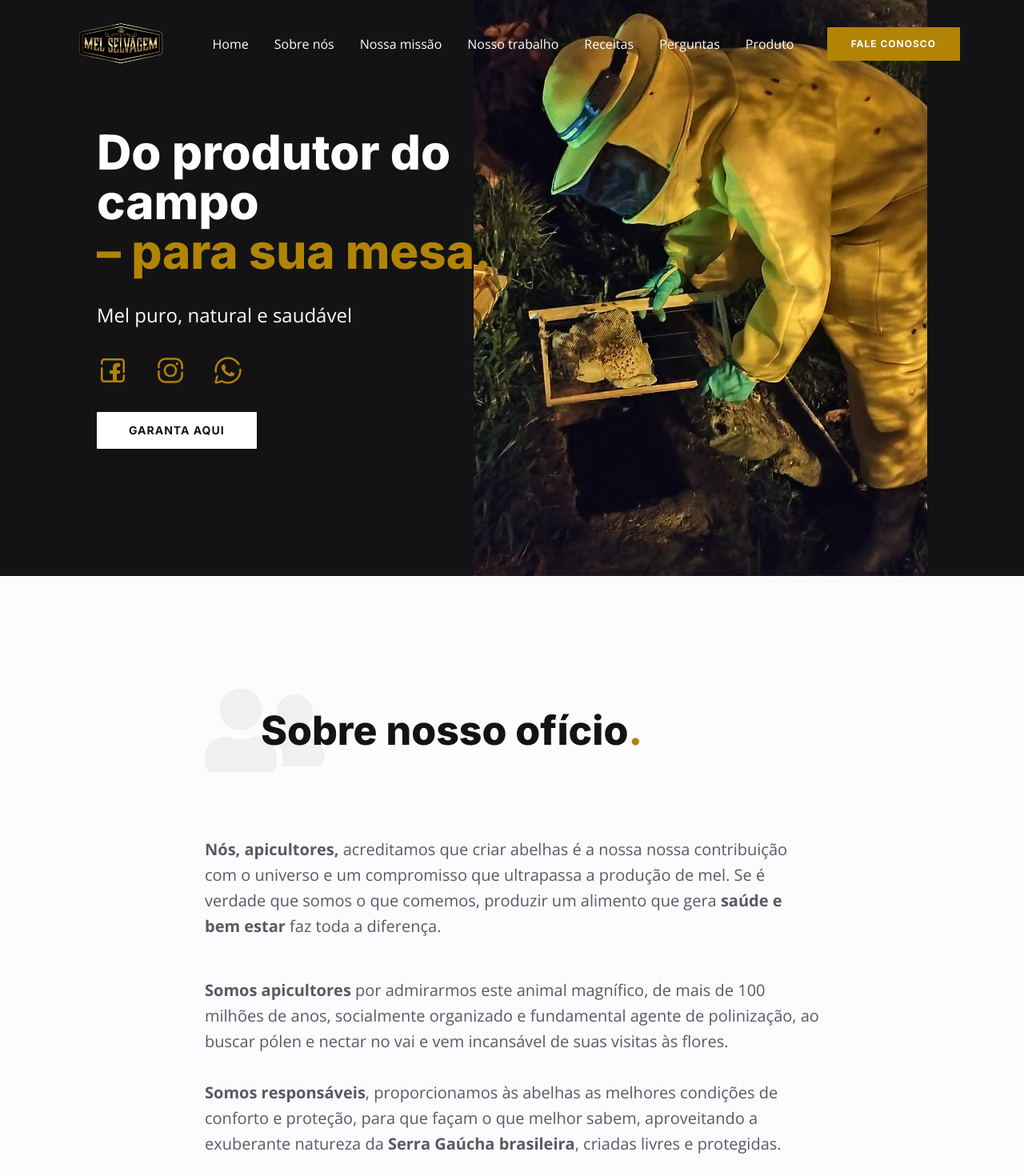
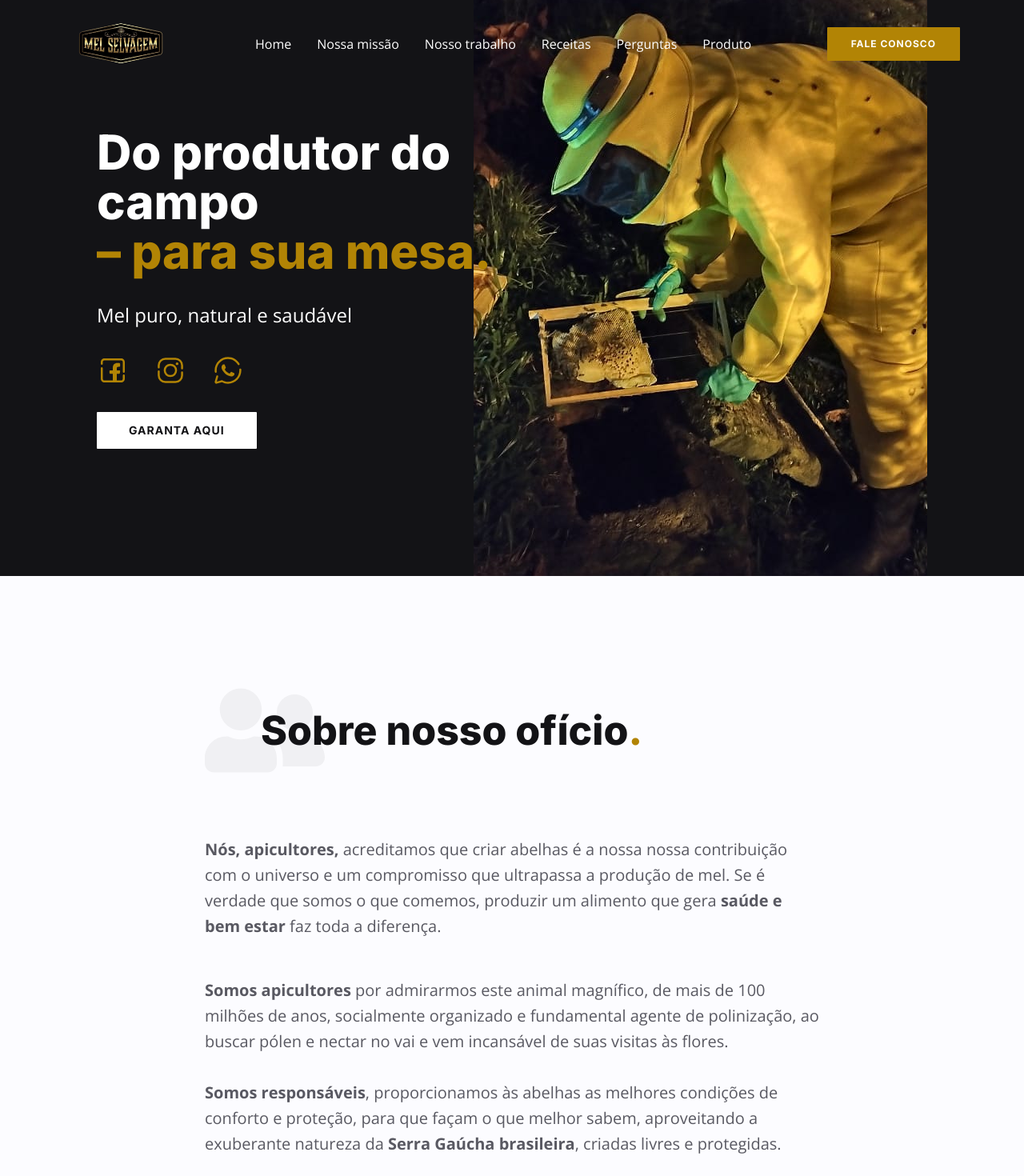
Before and after one commit to k-nylander/Mel_Selvagem-free, a React (Create React App) app: page / in a window 1280 px wide. Shown: the top 1470 px of the page at 80% size. Built offline with nearby package versions, Linux system fonts and the light colour scheme; the HTML template or start-up script is replaced by a standard one.

Commit message:
Task #29 - Feat: NavBar(desktop) funcional + ajustes e leve mudança na estrutura da página

```diff
--- a/src/components/About.js
+++ b/src/components/About.js
@@ -11,7 +11,7 @@ const About = () => {
   const { title, subtitle1, subtitle2, subtitle3, subtitle21, icon, link, btnText } = about;
 
   return (
-    <section className='py-[80px] md:py-[110px] lg:pt-[140px] lg:pb-[180px]'>
+    <section className='pt-[80px] md:pt-[110px] lg:pt-[140px]' id='about'>
       <div className='container mx-auto px-[20px] lg:px-[135px]'>
         {/* section title */}
         <div
--- a/src/components/Banner.js
+++ b/src/components/Banner.js
@@ -10,7 +10,7 @@ const Banner = () => {
   var icon_apear = 700;
 
   return (
-    <section className='bg-neutral-500 h-[720px]'> {/*Diminuição da alturado baner para poder puxar o conteúdo mais pra cima e ma*/}
+    <section className='bg-neutral-500 h-[720px]' id='banner'> {/*Diminuição da alturado baner para poder puxar o conteúdo mais pra cima e ma*/}
       <div className='container mx-auto h-full'>
         <div className='flex items-center h-full relative -space-x-48 lg:-space-x-24'>
           {/* text */}
--- a/src/components/Community.js
+++ b/src/components/Community.js
@@ -10,7 +10,7 @@ const Community = () => {
   // destructure community data
   const { icon, title, testimonials } = community;
   return (
-    <section className='section relative'>
+    <section className='section relative' id='community'>
       <div className='container mx-auto'>
         <div className='flex'>
           {/* section title */}
--- a/src/components/Faq.js
+++ b/src/components/Faq.js
@@ -10,7 +10,7 @@ const Faq = () => {
   // destrucuture faq data
   const { icon, title, accordions } = faq;
   return (
-    <section className='section pt-[480px] lb:pt-[280px] mb-[80px] lg:mb-0'>
+    <section className='section pt-[140px] lb:pt-[280px] mb-[80px] lg:mb-0' id='faq'>
       <div className='max-w-[768px] mx-auto lg:bg-faq bg-no-repeat bg-custom bg-center lg:h-[1160px] lg:pt-6'>
         {/* section title */}
         <div className='section-title-group justify-start lg:justify-center -space-x-4 lg:max-w-[540px] mx-auto px-4 lg:px-0'
--- a/src/components/Join.js
+++ b/src/components/Join.js
@@ -6,7 +6,7 @@ const Join = () => {
   const { image, title, subtitle, btnText, pix, link } = join;
 
   return (
-    <section className='bg-neutral-500 min-h-[537px]'>
+    <section className='bg-neutral-500 min-h-[537px]' id='join'>
       <div className='container mx-auto'>
         <div className='flex flex-col md:flex-row md:items-center md:-space-x-12 -space-y-24 lg:space-y-0'>
           <div
--- a/src/components/Nav.js
+++ b/src/components/Nav.js
@@ -2,6 +2,15 @@ import React from 'react';
 
 //import data
 import {nav} from '../data';
+import { RiWindowsFill } from 'react-icons/ri';
+
+function autoScroll(id){
+  const element = document.getElementById(id);
+  window.scrollTo({
+    top: element.offsetTop,
+    behavior: 'smooth'
+  });
+}
 
 const Nav = () => {
   return (
@@ -11,7 +20,8 @@ const Nav = () => {
           return <li key={idx}>
             <a
               className='hover:text-primary-500'
-              href={item.href}
+              // href={'#'+item.href}
+              onClick={() => autoScroll(item.href)}
             >
               {item.name}
             </a>
--- a/src/components/NavMobile.js
+++ b/src/components/NavMobile.js
@@ -19,12 +19,13 @@ const NavMobile = ({navMobile}) => {
             </li>
           );
         })}
+        <li>
+          {/* buttons */}
+          {/*<div className='-mt-44 flex justify-center gap-x-8'>*/}
+            <a href='https://api.whatsapp.com/send?phone=555481420633&text=Ola+Tudo+Bem?' className='btn btn-lg btn-primary'>Fale Conosco</a>
+            {/*<button>Sign up</button>*/}
+        </li>
       </ul>
-      {/* buttons */}
-      <div className='-mt-44 flex justify-center gap-x-8'>
-        <a href='https://api.whatsapp.com/send?phone=555481420633&text=Ola+Tudo+Bem?' className='btn btn-lg btn-primary'>Fale Conosco</a>
-        {/*<button>Sign up</button>*/}
-      </div>
     </div>
   );
 };
--- a/src/components/Workouts.js
+++ b/src/components/Workouts.js
@@ -11,7 +11,7 @@ const Workouts = () => {
   const { title, icon } = workouts;
 
   return (
-    <section className='section'>
+    <section className='section pt-[140px]' id='workouts'>
       {/* section title */}
       <div className='section-title-group max-w-[540px] mx-auto px-4 lg:px-0'
         data-aos='fade-up' data-aos-delay="200"
--- a/src/data.js
+++ b/src/data.js
@@ -33,13 +33,12 @@ export const header = {
 };
 
 export const nav = [
-  { name: 'Home', href: '/'},
-  { name: 'Sobre nós', href: '/banner' },
-  { name: 'Nossa missão', href: '/about' },
-  { name: 'Nosso trabalho', href: '/workouts' },
-  { name: 'Receitas', href: '/community' },
-  { name: 'Perguntas', href: '/faq' },
-  { name: 'Produto', href: '/join' },
+  { name: 'Home', href: 'banner'},
+  { name: 'Nossa missão', href: 'about' },
+  { name: 'Nosso trabalho', href: 'workouts' },
+  { name: 'Receitas', href: 'community' },
+  { name: 'Perguntas', href: 'faq' },
+  { name: 'Produto', href: 'join' },
 ];
 
 export const banner = {
```
